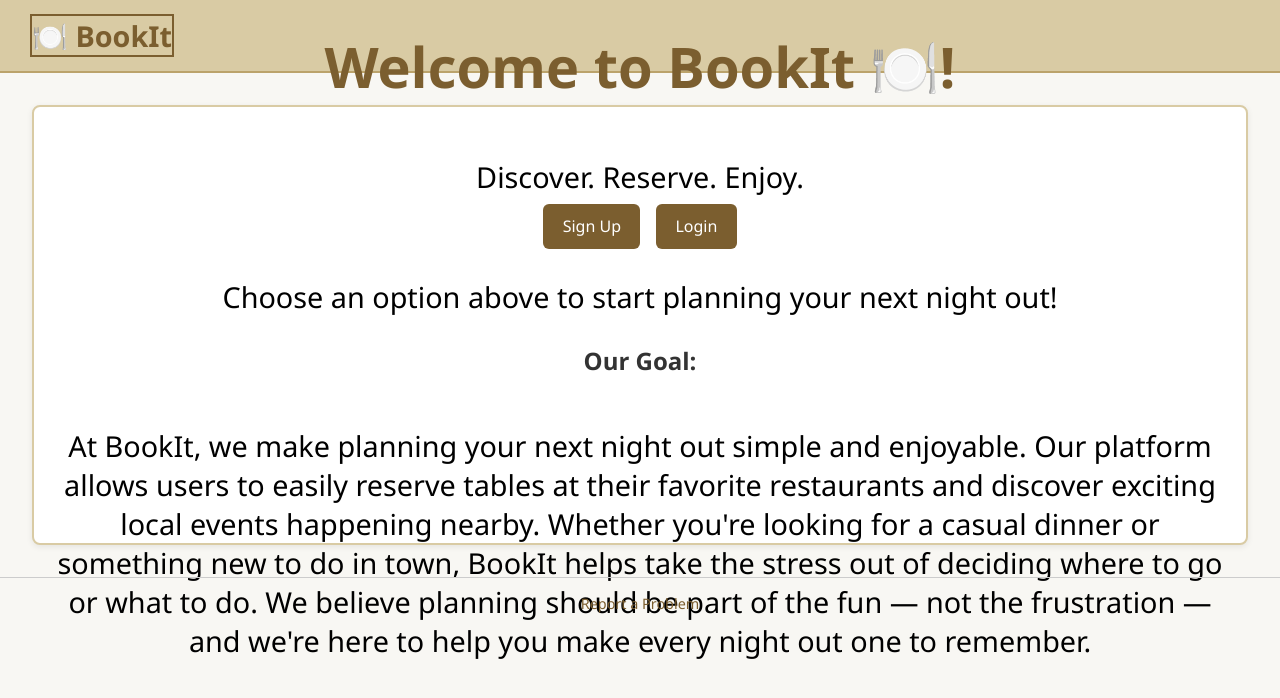
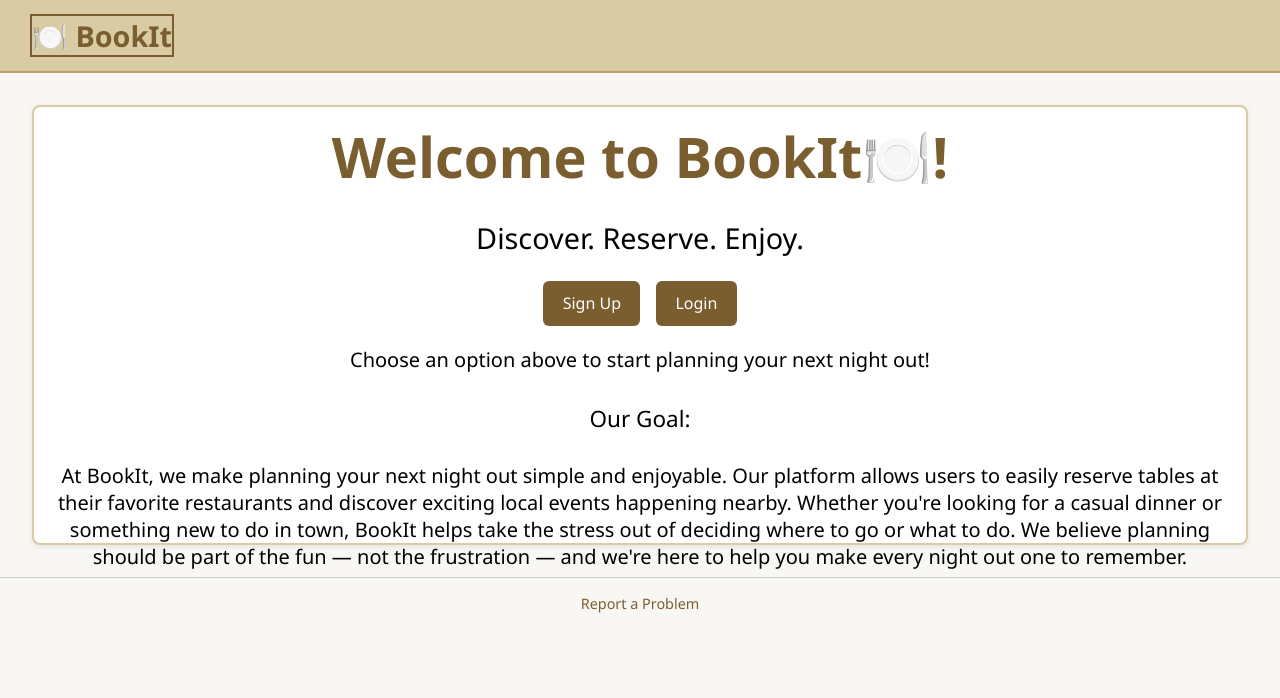
Before and after one commit to apndc/RestaurantProject, a Flask app: page / in a window 1280 px wide. Shown: the top 698 px of the page. Run offline with Flask 3, Linux system fonts and the light colour scheme.

Commit message:
Revert "Update bookit-welcome.html"
This reverts commit b5469f660fb4fb4162abd4c7703bb62121fe27d5.

```diff
--- a/RestaurantProject/templates/bookit-welcome.html
+++ b/RestaurantProject/templates/bookit-welcome.html
@@ -13,20 +13,17 @@
 
   <main>
     <section class="welcome_page">
-      <h1>Welcome to BookIt 🍽️!</h1>
-      <p class="tagline">Discover. Reserve. Enjoy.</p>
-
+      <h1>Welcome to BookIt🍽️!</h1>
+      <p2>Discover. Reserve. Enjoy.</p2>
       <div class="links">
         <a class="button" href="{{ url_for('createaccount') }}">Sign Up</a>
         <a class="button" href="{{ url_for('login') }}">Login</a>
       </div>
+      <p style="font-size: 20px;">Choose an option above to start planning your next night out!</p>
+      <p style="font-size: 22.5px;" >Our Goal:</p>
+      <p style="font-size: 20px;">At BookIt, we make planning your next night out simple and enjoyable. Our platform allows users to easily reserve tables at their favorite restaurants and discover exciting local events happening nearby. Whether you're looking for a casual dinner or something new to do in town, BookIt helps take the stress out of deciding where to go or what to do. We believe planning should be part of the fun — not the frustration — and we're here to help you make every night out one to remember.</p>
 
-      <p class="intro-text">Choose an option above to start planning your next night out!</p>
 
-      <h2>Our Goal:</h2>
-      <p class="goal-text">
-        At BookIt, we make planning your next night out simple and enjoyable. Our platform allows users to easily reserve tables at their favorite restaurants and discover exciting local events happening nearby. Whether you're looking for a casual dinner or something new to do in town, BookIt helps take the stress out of deciding where to go or what to do. We believe planning should be part of the fun — not the frustration — and we're here to help you make every night out one to remember.
-      </p>
     </section>
   </main>
 
```
